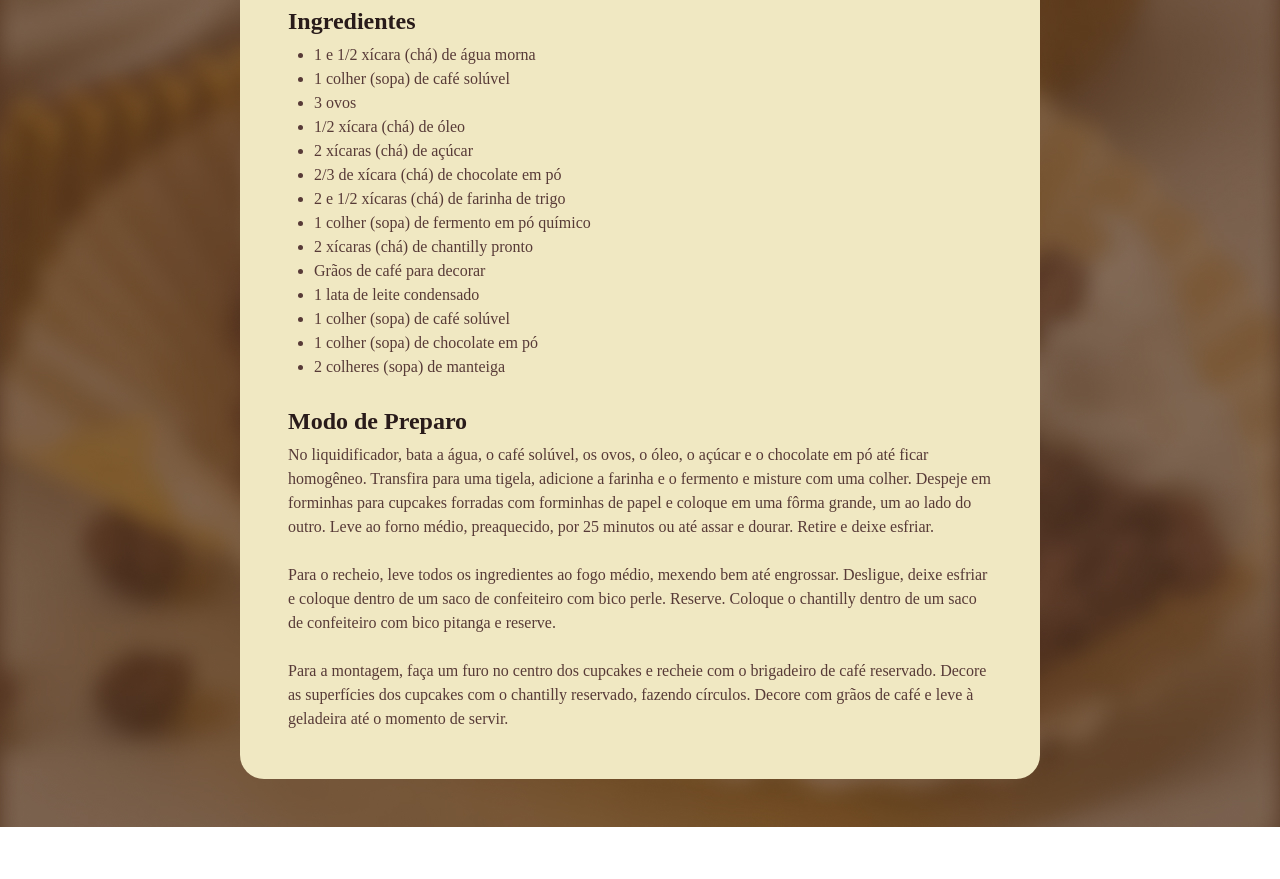
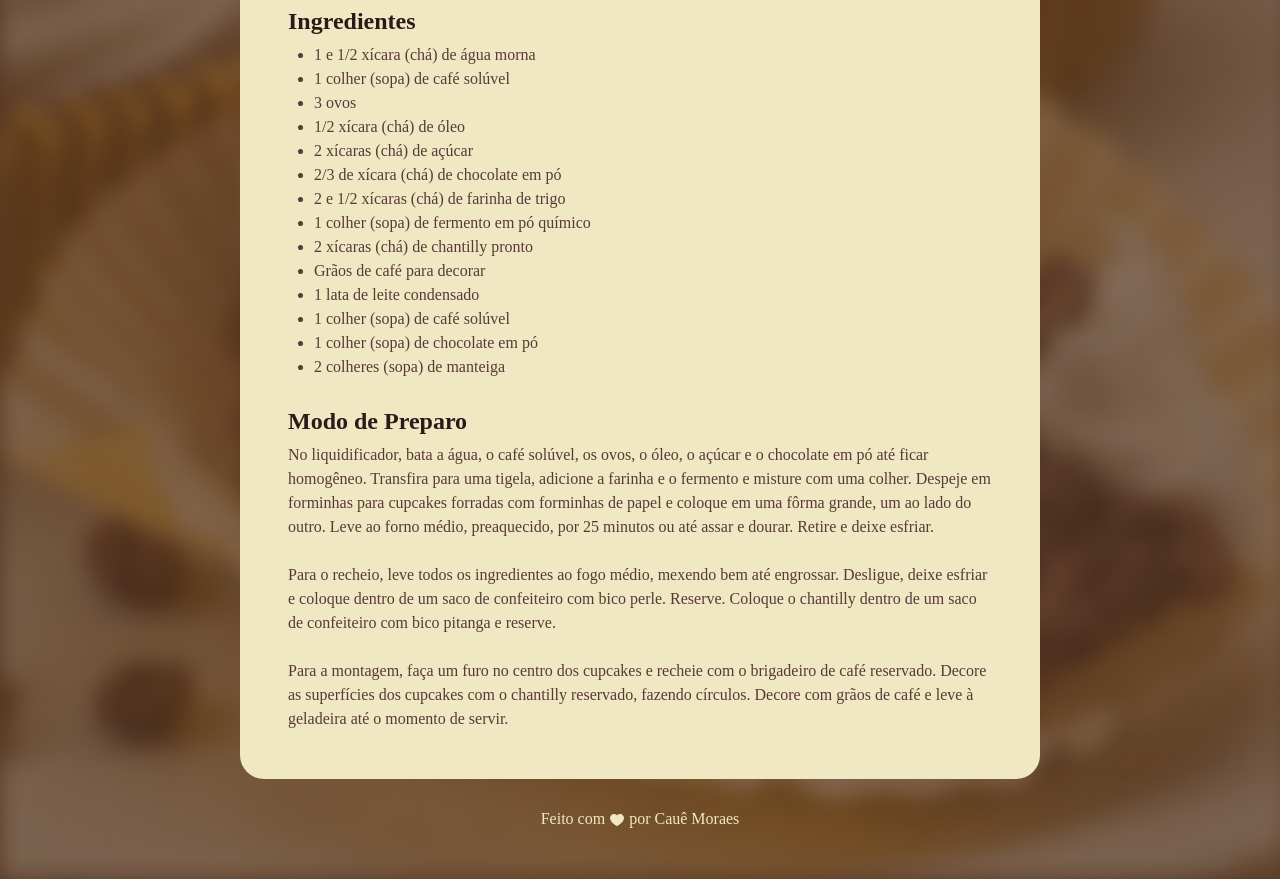
Before and after one commit to cauemmoraes/projeto-receitas-fullstack, a plain HTML site: page index.html in a window 1280 px wide. Shown: the part 720-1599 px from the top of the page. Before the commit the page ends 1547 px from the top, so only its background shows below. Drawn offline with Linux system fonts and the light colour scheme; a web font is replaced by a local one.

Commit message:
adicionando footer

```diff
--- a/index.html
+++ b/index.html
@@ -51,5 +51,11 @@
             </section>
         </main>
     </div>
+
+    <footer>
+        Feito com
+        <img src="assets/heart.svg" alt="coração">
+        por Cauê Moraes
+    </footer>
 </body>
 </html>
--- a/style.css
+++ b/style.css
@@ -22,7 +22,7 @@ body {
     padding: 24px;
     background-color: #F0E8C2;
     border-radius: 24px;
-    margin: 48px auto;
+    margin: 48px auto 28px;
 }
 
 img {
@@ -60,3 +60,13 @@ h1, h2 {
 ul {
     padding-left: 26px;
 }
+
+footer {
+    color: #F0E8C2;
+    text-align: center;
+    padding-bottom: 48px;
+}
+
+footer img {
+    vertical-align: middle;
+}
```
Also changed, not shown: assets/heart.svg (added).
